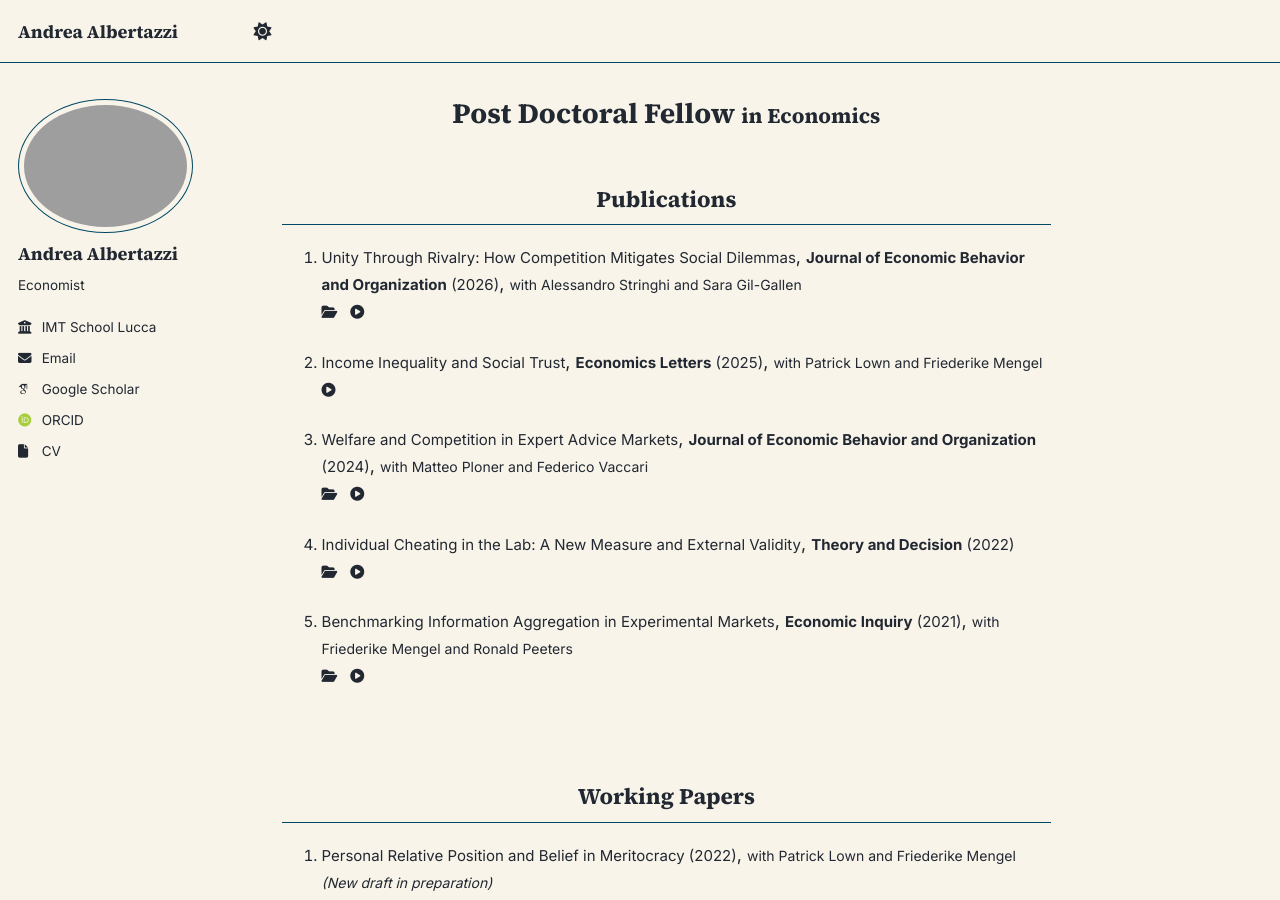
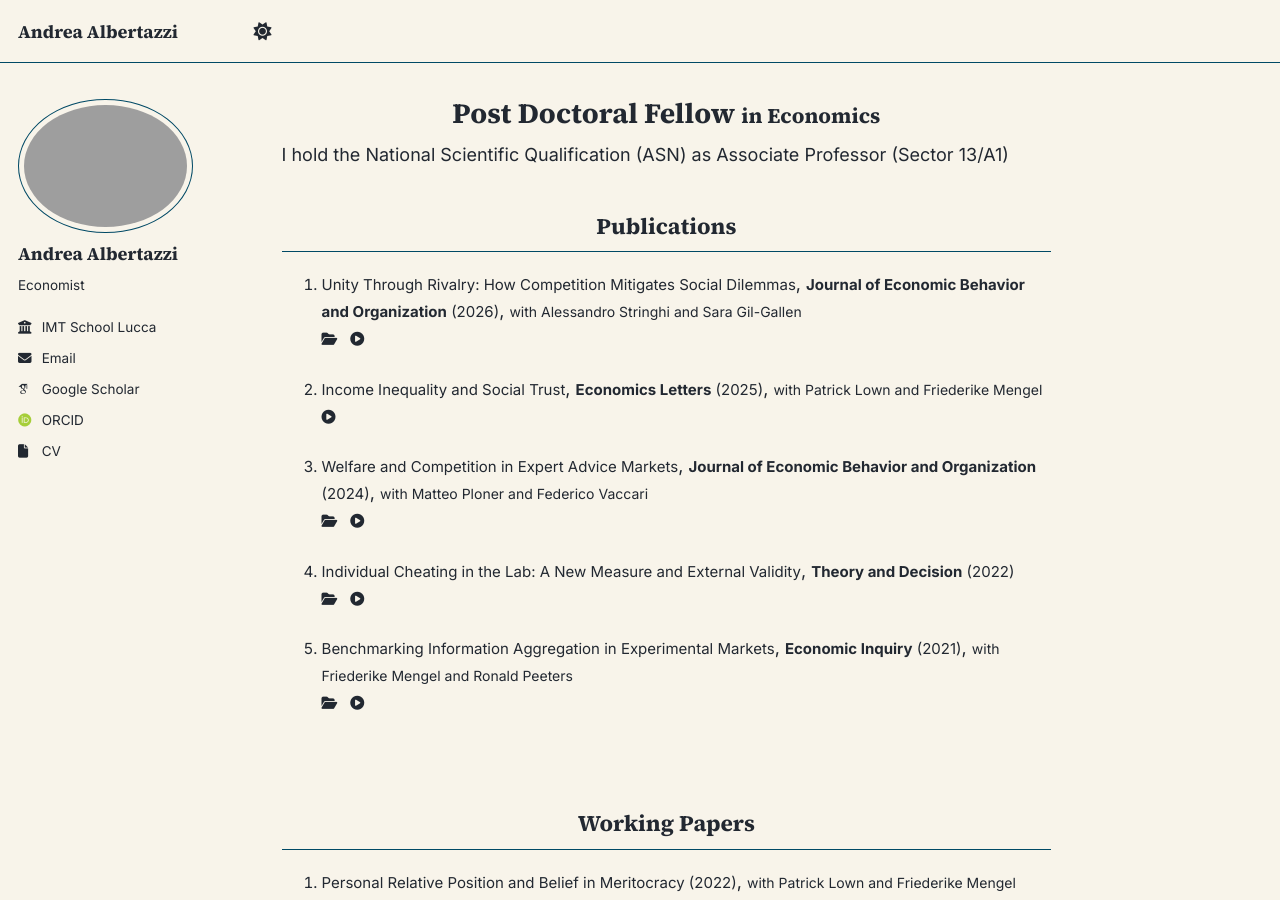
Before and after one commit to tazze87/tazze87.github.io, a Jekyll site: the page built from _pages/about.md, in a window 1280 px wide and 900 px high. Built offline with Jekyll 4.4.1, drawn with Linux system fonts in a browser that asks for light colours; some web fonts are replaced; a script that is not in the unit is left out.

Commit message:
Update about.md

```diff
--- a/_pages/about.md
+++ b/_pages/about.md
@@ -5,6 +5,7 @@ title: '<div style="text-align:center;">Post Doctoral Fellow <small>in Economics
 author_profile: true
 ---
 
+I hold the National Scientific Qualification (ASN) as Associate Professor (Sector 13/A1)
 
 <h2 style="text-align:center;">Publications</h2>
 
```
